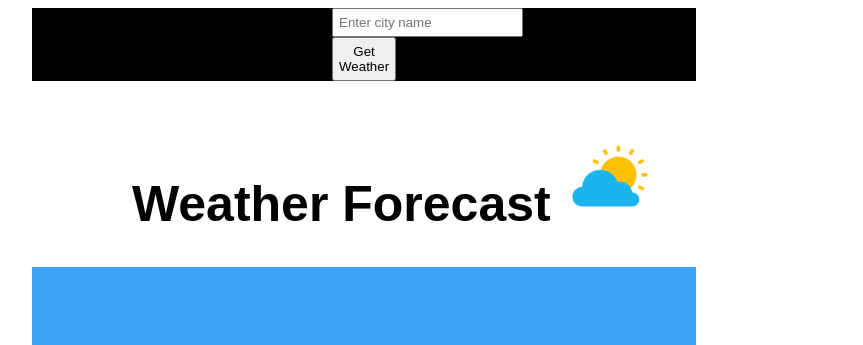
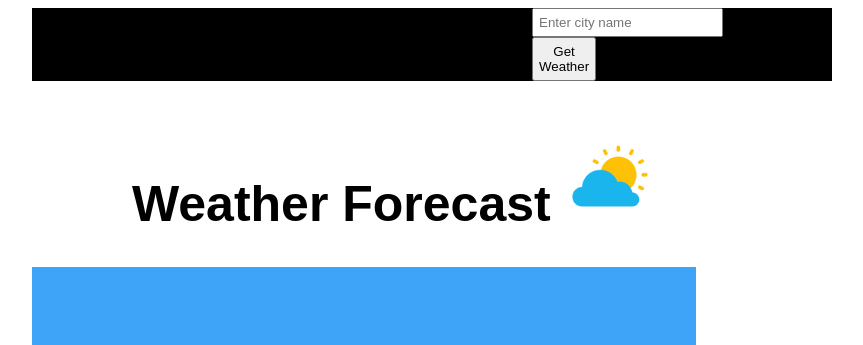
Before and after one commit to ismailkhan9808/Weather-Forecast, a plain HTML site: page weather/index.html in a window 1280 px wide. Shown: the top 345 px of the page, without its empty margins (276-1139 px from the left). Drawn offline with nearby package versions, Linux system fonts and the light colour scheme.

Commit message:
Update index.html

```diff
--- a/weather/index.html
+++ b/weather/index.html
@@ -15,7 +15,7 @@
         font-family: Arial, Helvetica, sans-serif;
         font-weight: 700;
         align-items: center;
-        padding-left: 300px;
+        padding-left: 500px;
         padding-right:300px;
 
        }
```
